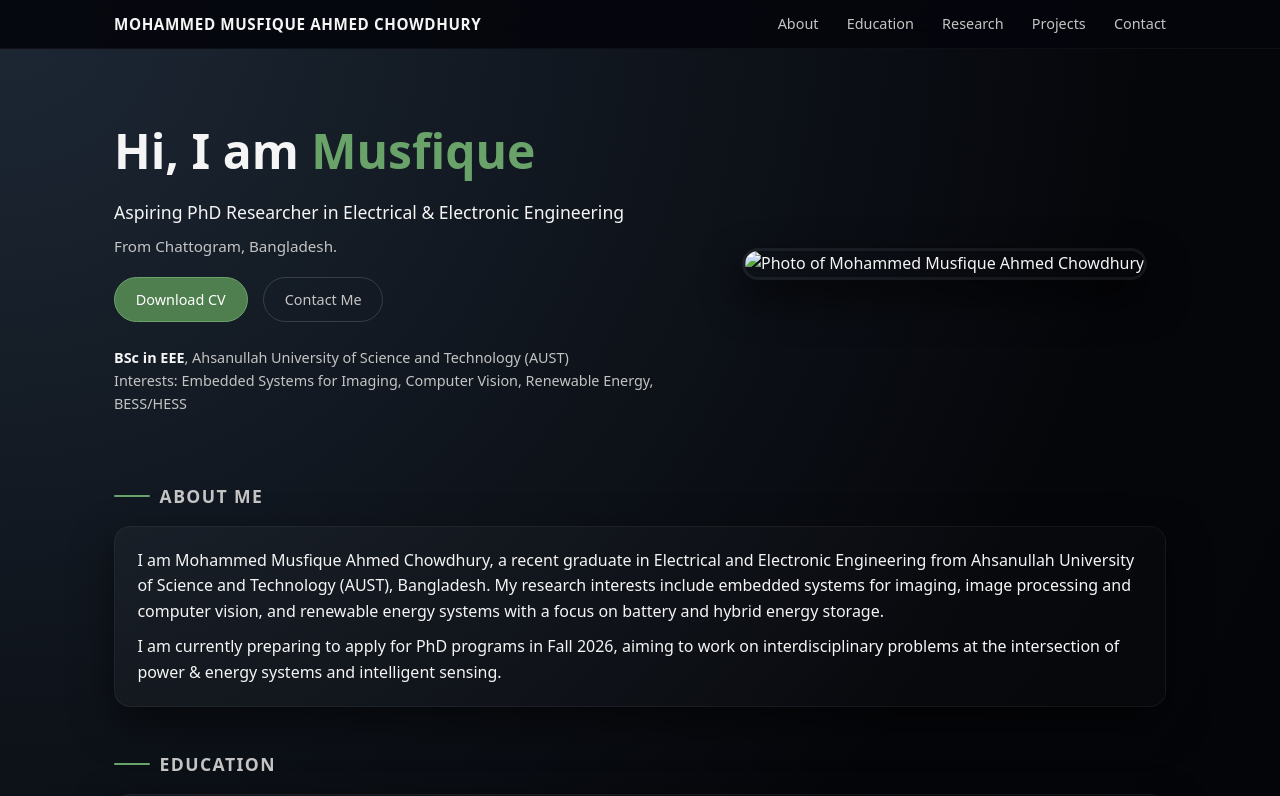
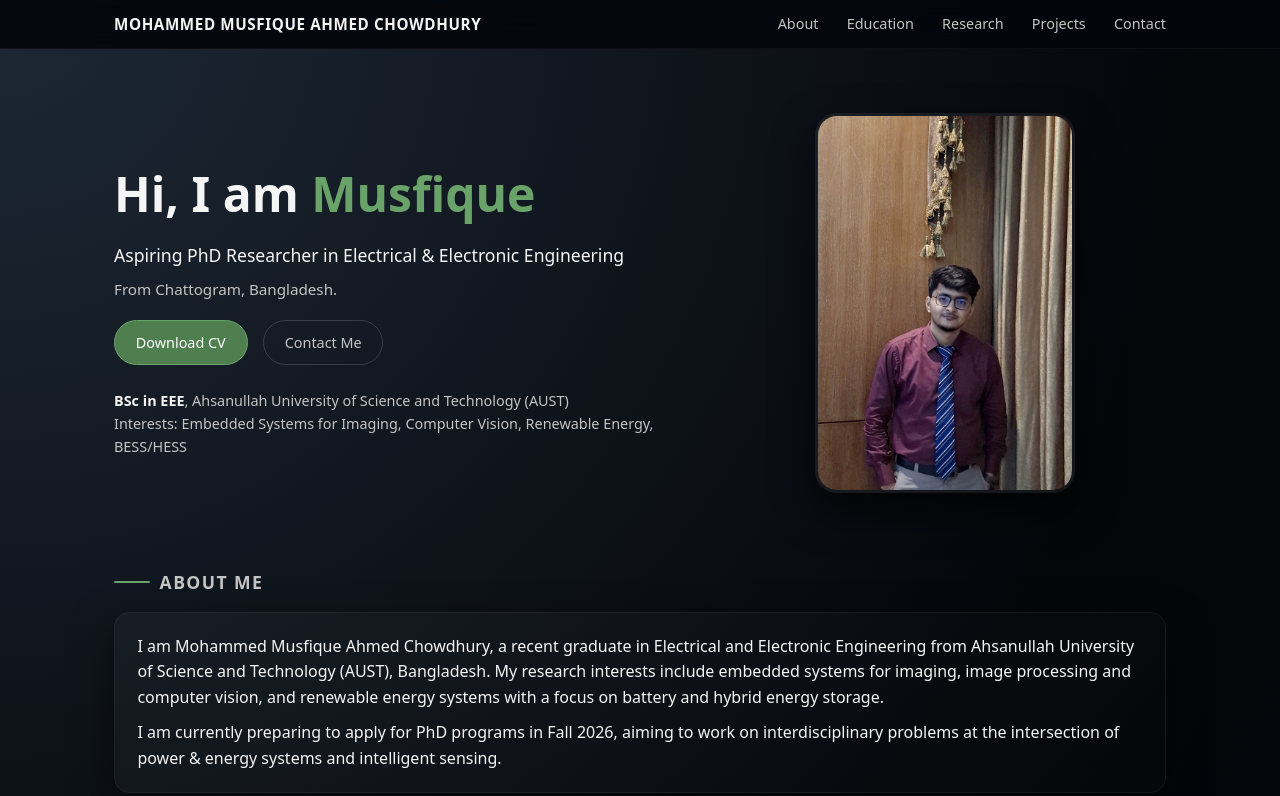
Before and after one commit to Musfique180/Musfique-website, a plain HTML site: page index.html in a window 1280 px wide. Shown: the top 796 px of the page. Drawn offline with Linux system fonts and the light colour scheme.

Commit message:
Update index.html

```diff
--- a/index.html
+++ b/index.html
@@ -283,7 +283,9 @@
 
   <div class="hero-photo">
     <!-- Replace src with your own photo URL -->
-    <img src="YOUR_PHOTO_URL_HERE" alt="Photo of Mohammed Musfique Ahmed Chowdhury" />
+   <img src="https://raw.githubusercontent.com/Musfique180/Musfique-website/main/IMG-20250515-WA0202~2%20(1).jpg"
+     alt="Photo of Mohammed Musfique Ahmed Chowdhury" />
+
   </div>
 </section>
 
```
